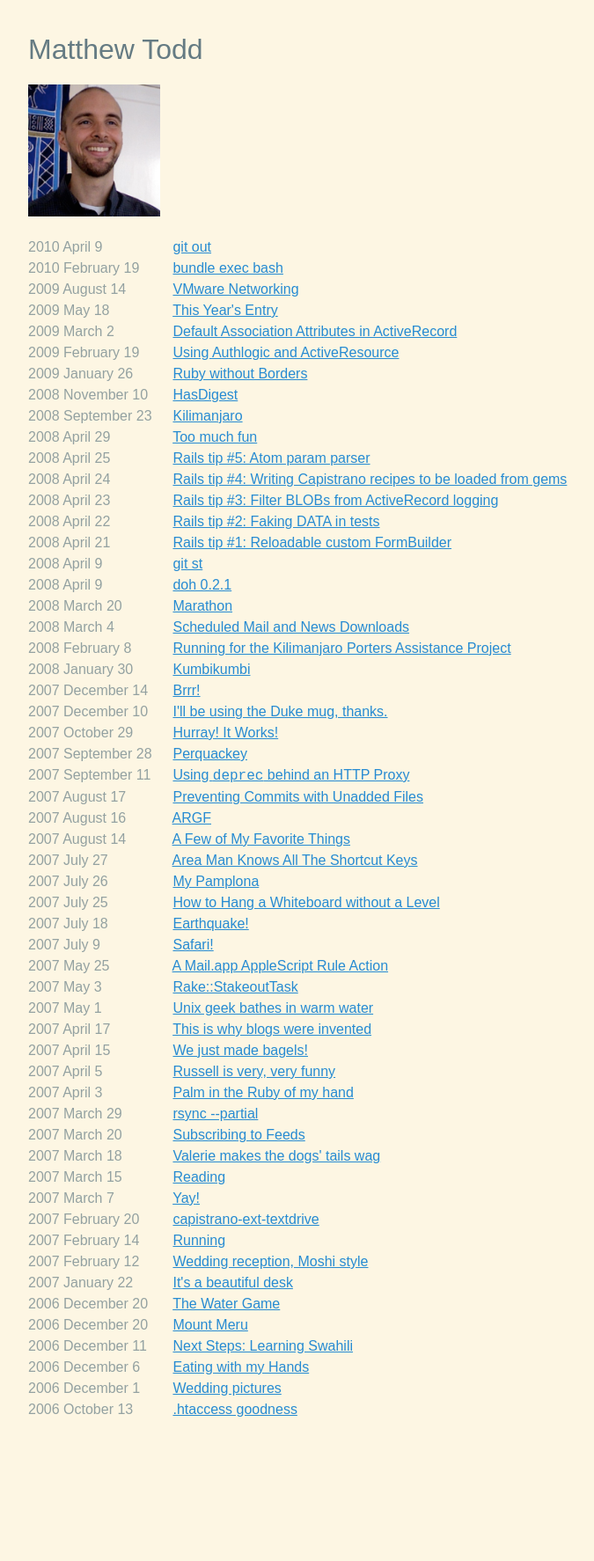
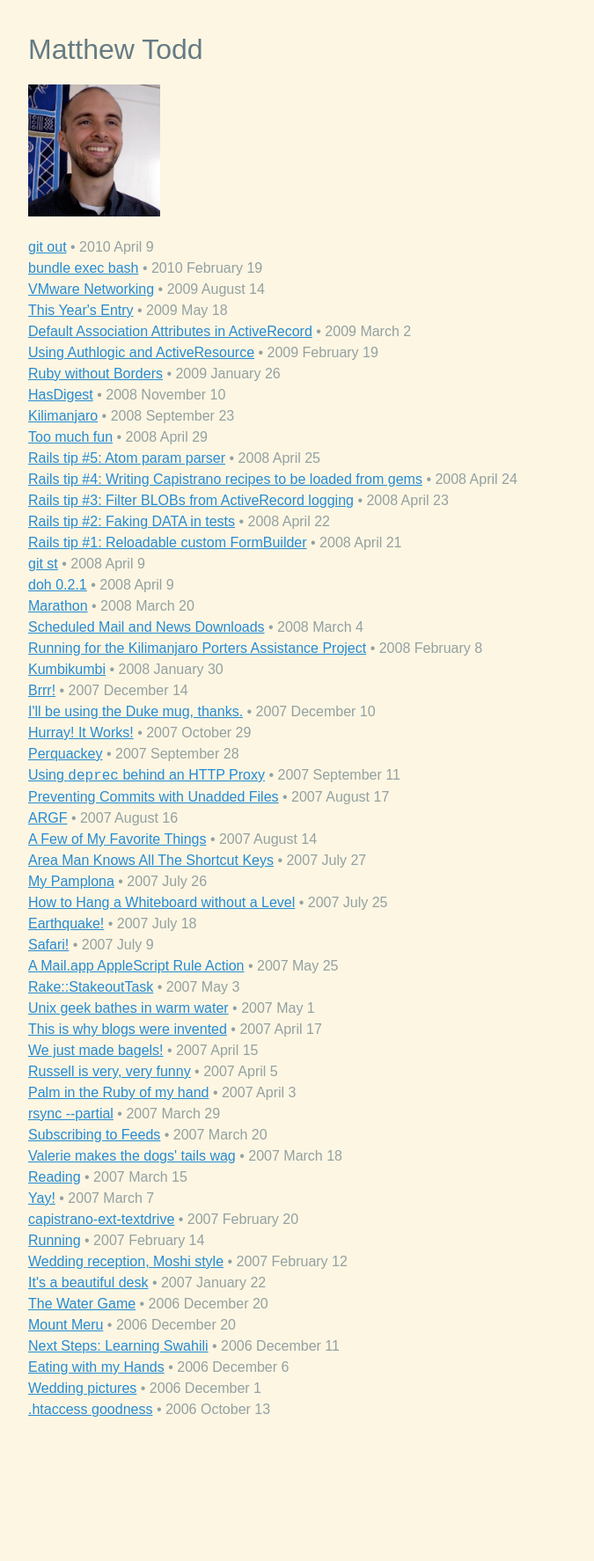
Before and after one commit to matthewtodd/matthewtodd.github.io, a Jekyll site: the page built from index.html, in a window 1280 px wide. Shown: the whole page at 88% size, without its empty margins (288-963 px from the left). Built offline with Jekyll 4.4.1, drawn with Linux system fonts in a browser that asks for light colours.

Commit message:
Tweak nav layout.

```diff
--- a/index.html
+++ b/index.html
@@ -13,10 +13,10 @@ title: Matthew Todd
   <ul>
   {% for post in site.posts %}
     <li>
+      <a href="{{ post.url }}" rel="bookmark">{{ post.title }}</a>
       <time datetime="{{ post.date | date: "%Y-%m-%d" }}" pubdate="pubdate">
         {{ post.date | date: "%Y %B %e"}}
       </time>
-      <a href="{{ post.url }}" rel="bookmark">{{ post.title }}</a>
     </li>
   {% endfor %}
   </ul>
--- a/stylesheets/screen.css
+++ b/stylesheets/screen.css
@@ -36,8 +36,7 @@ nav li {
 }
 
 nav li time {
-  display: inline-block;
-  width: 10em;
+  white-space: nowrap;
 }
 
 .update {
@@ -48,6 +47,10 @@ nav li time {
   body {
     margin: 1em auto 10em;
     width: 640px;
+  }
+
+  nav li time::before {
+    content: "• ";
   }
 }
 
```
